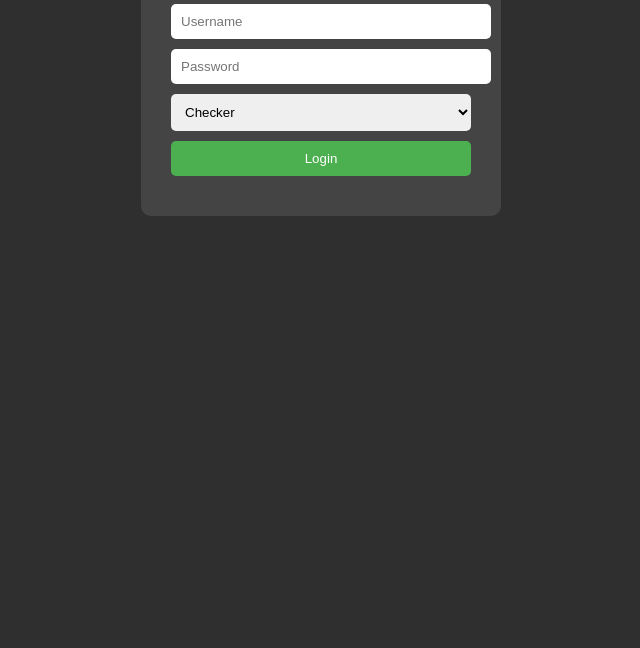
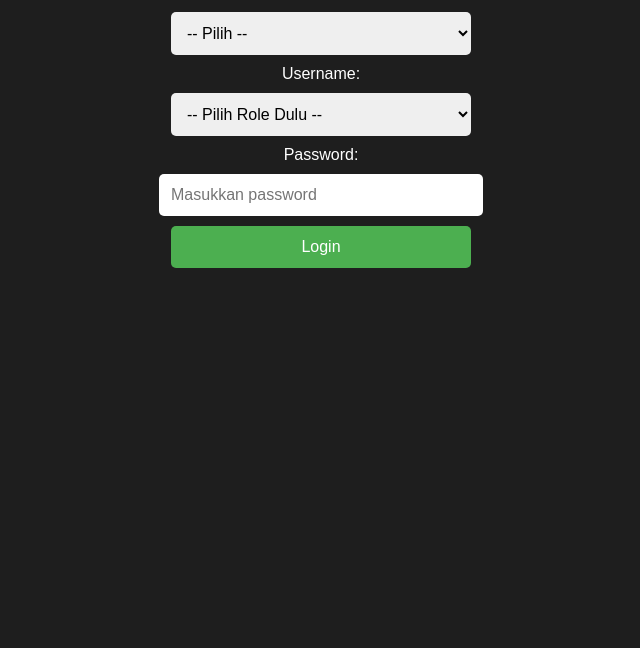
Before and after one commit to Cah-deso/ChekTruckCahDeso, a plain HTML site: page index.html in a window 1280 px wide. Shown: the part 152-800 px from the top of the page, without its empty margins (319-959 px from the left). Drawn offline with Linux system fonts and the light colour scheme.

Commit message:
Update index.html

```diff
--- a/index.html
+++ b/index.html
@@ -1,25 +1,125 @@
-
 <!DOCTYPE html>
 <html lang="id">
 <head>
-  <meta charset="UTF-8" />
-  <title>Login Checker/Admin</title>
-  <link rel="stylesheet" href="style.css" />
+  <meta charset="UTF-8">
+  <title>Login Mobilisasi Truk</title>
+  <meta name="viewport" content="width=device-width, initial-scale=1.0">
+  <style>
+    body {
+      background-color: #1e1e1e;
+      color: #ffffff;
+      font-family: Arial, sans-serif;
+      text-align: center;
+      padding: 50px 20px;
+    }
+    select, input[type="password"], button {
+      padding: 12px;
+      margin: 10px auto;
+      width: 90%;
+      max-width: 300px;
+      display: block;
+      font-size: 16px;
+      border-radius: 5px;
+      border: none;
+    }
+    button {
+      background-color: #4CAF50;
+      color: white;
+      cursor: pointer;
+    }
+    button:hover {
+      background-color: #45a049;
+    }
+    h2 {
+      margin-bottom: 30px;
+    }
+  </style>
 </head>
 <body>
-  <div class="login-container">
-    <h2>Login</h2>
-    <form id="loginForm">
-      <input type="text" id="username" placeholder="Username" required />
-      <input type="password" id="password" placeholder="Password" required />
-      <select id="role">
-        <option value="Checker">Checker</option>
-        <option value="Admin">Admin</option>
-      </select>
-      <button type="submit">Login</button>
-    </form>
-    <div id="loginMessage"></div>
-  </div>
-  <script src="script.js"></script>
+
+  <h2>Login Mobilisasi Truk</h2>
+
+  <label for="role">Pilih Role:</label>
+  <select id="role" onchange="loadUsernames()">
+    <option value="">-- Pilih --</option>
+    <option value="Admin">Admin</option>
+    <option value="Checker">Checker</option>
+  </select>
+
+  <label for="username">Username:</label>
+  <select id="username">
+    <option value="">-- Pilih Role Dulu --</option>
+  </select>
+
+  <label for="password">Password:</label>
+  <input type="password" id="password" placeholder="Masukkan password" />
+
+  <button onclick="login()">Login</button>
+
+  <p id="pesan" style="color: red;"></p>
+
+  <script>
+    const scriptURL = "https://script.google.com/macros/s/AKfycbyd1bxvPrwqZVeANqJ95he47RfuAck420LTQ0YOsBiJDvISLnXU-emPX9HbxLhGOPou/exec";
+
+    async function loadUsernames() {
+      const role = document.getElementById("role").value;
+      const usernameSelect = document.getElementById("username");
+      usernameSelect.innerHTML = `<option>Memuat...</option>`;
+
+      if (!role) return;
+
+      try {
+        const res = await fetch(`${scriptURL}?action=getUsers&role=${role}`);
+        const data = await res.json();
+        usernameSelect.innerHTML = '<option value="">-- Pilih Username --</option>';
+        data.forEach(user => {
+          const opt = document.createElement("option");
+          opt.value = user;
+          opt.textContent = user;
+          usernameSelect.appendChild(opt);
+        });
+      } catch (err) {
+        usernameSelect.innerHTML = '<option value="">Gagal memuat user</option>';
+        console.error(err);
+      }
+    }
+
+    async function login() {
+      const role = document.getElementById("role").value;
+      const username = document.getElementById("username").value;
+      const password = document.getElementById("password").value;
+      const pesan = document.getElementById("pesan");
+
+      if (!role || !username || !password) {
+        pesan.textContent = "Semua field harus diisi.";
+        return;
+      }
+
+      try {
+        const res = await fetch(scriptURL, {
+          method: 'POST',
+          body: new URLSearchParams({
+            action: 'login',
+            role: role,
+            username: username,
+            password: password
+          })
+        });
+
+        const result = await res.json();
+
+        if (result.success) {
+          sessionStorage.setItem("username", username);
+          sessionStorage.setItem("role", role);
+          window.location.href = "project.html";
+        } else {
+          pesan.textContent = "Login gagal. Periksa kembali data Anda.";
+        }
+      } catch (err) {
+        console.error(err);
+        pesan.textContent = "Terjadi kesalahan saat login.";
+      }
+    }
+  </script>
 </body>
 </html>
```
